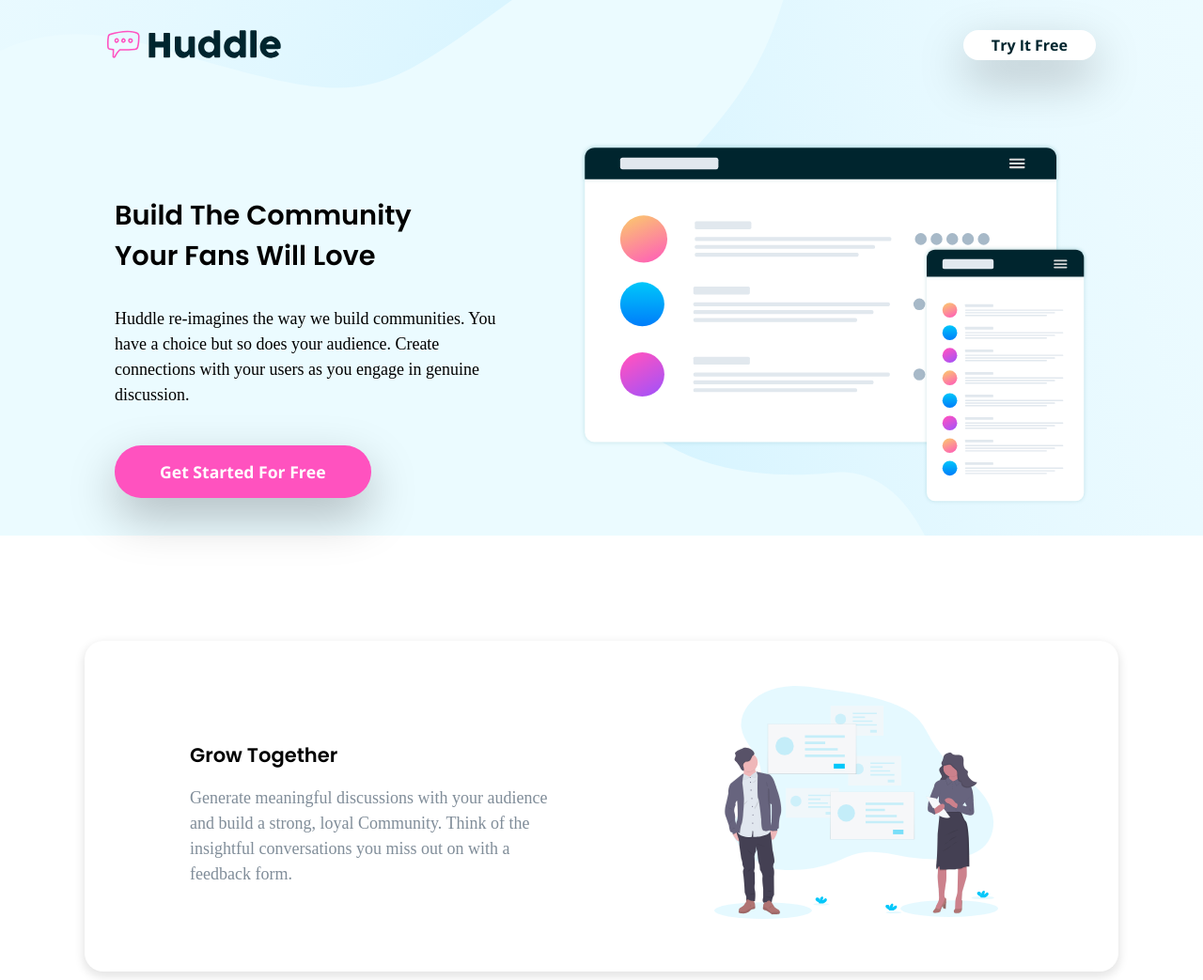
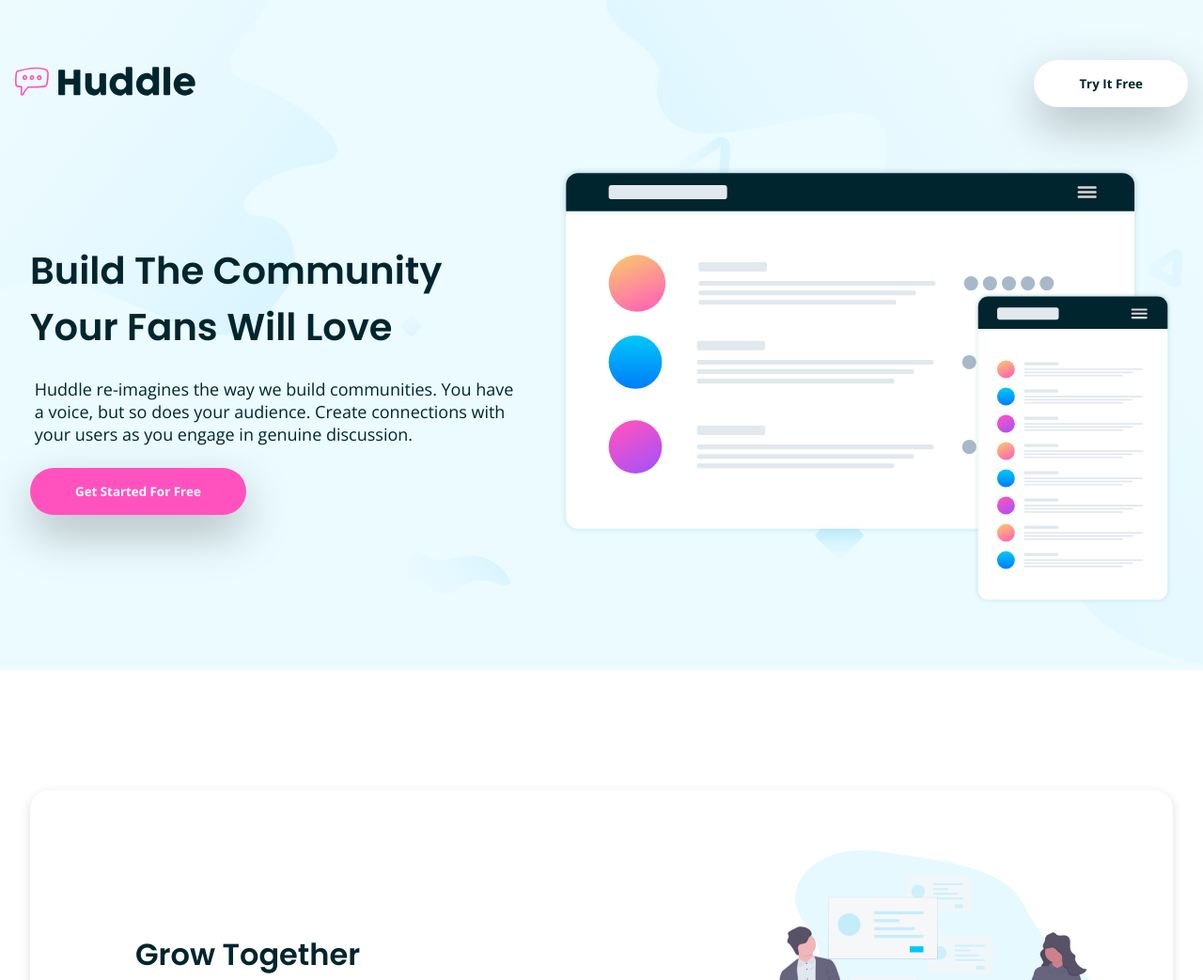
Before and after one commit to malachsalama/Huddle-landing-page-with-alternating-feature-blocks, a plain HTML site: page index.html in a window 1280 px wide. Shown: the top 1043 px of the page at 94% size. Drawn offline with nearby package versions, Linux system fonts and the light colour scheme.

Commit message:
fixed header and footer to take up all available viewport width

```diff
--- a/css/style.css
+++ b/css/style.css
@@ -8,7 +8,7 @@
   font-family: "Open Sans", sans-serif;
   font-weight: 700;
   padding: 5px 30px;
-  border-radius: 20px;
+  border-radius: 900px;
 }
 
 .primary-btn:hover {
@@ -25,7 +25,6 @@
   cursor: pointer;
   font-family: "Open Sans", sans-serif;
   font-weight: 700;
-  padding: 1rem 3rem;
 }
 
 .secondary-btn:hover {
@@ -40,16 +39,29 @@
 }
 
 body {
+  font-family: "Open Sans", sans-serif;
   font-size: 18px;
-  max-width: 1440px;
-  margin: auto;
-  line-height: 1.5;
+}
+
+.container {
+  max-width: 1300px;
+  margin: 0 auto;
+}
+
+img {
+  width: 100%;
+}
+
+h1 {
+  color: #00252e;
+  font-family: "Poppins", sans-serif;
+  font-weight: 600;
 }
 
 h3 {
+  color: #00252e;
   font-family: "Poppins", sans-serif;
   font-weight: 600;
-  margin: 1rem 0;
 }
 
 ul {
@@ -57,12 +69,12 @@ ul {
 }
 
 .header {
-  background: url(../images/bg-hero-mobile.svg);
+  background-image: url(../images/bg-hero-mobile.svg);
   background-position: center;
   background-repeat: no-repeat;
   background-size: cover;
   position: relative;
-  width: 100%;
+  padding: 2rem 1rem;
 }
 
 .header::before {
@@ -83,14 +95,13 @@ ul {
   -webkit-box-pack: justify;
       -ms-flex-pack: justify;
           justify-content: space-between;
-  padding: 1.5rem;
 }
 
 .header .nav .logo {
-  height: 20px;
+  width: 7rem;
 }
 
-.showcase-content {
+.showcase {
   display: -webkit-box;
   display: -ms-flexbox;
   display: flex;
@@ -98,42 +109,27 @@ ul {
   -webkit-box-direction: normal;
       -ms-flex-direction: column;
           flex-direction: column;
-  -webkit-box-align: center;
-      -ms-flex-align: center;
-          align-items: center;
-  -webkit-box-pack: center;
-      -ms-flex-pack: center;
-          justify-content: center;
+  color: #00252e;
   text-align: center;
+  margin: 4rem 1rem 0;
 }
 
 .showcase-content h1 {
-  font-family: "Poppins", sans-serif;
-  font-size: 1.7rem;
-  font-weight: 600;
-  margin: 2rem;
-  margin-top: 5rem;
+  font-size: 1.5rem;
 }
 
 .showcase-content p {
-  margin-bottom: 2.5rem;
-  padding: 0 2rem;
+  margin: 1.5rem 0.3rem;
 }
 
-.showcase img {
-  width: 100%;
-  margin-top: 2rem;
-  padding: 2rem;
+.showcase-content .secondary-btn {
+  padding: 1rem 3rem;
+  margin-bottom: 4rem;
 }
 
 .main {
   background-color: #fff;
   margin: 4rem 1rem;
-}
-
-.main img {
-  width: 100%;
-  padding: 3rem 1rem;
 }
 
 .main .card {
@@ -171,9 +167,18 @@ ul {
   position: absolute;
   text-align: center;
   width: 90%;
-  margin: 3rem auto 0 auto;
-  padding: 2rem 0.2rem;
+  -webkit-transform: translateX(-50%);
+          transform: translateX(-50%);
+  left: 50%;
+  max-width: 50rem;
+  margin-top: 2rem;
+  padding: 3rem 1rem;
   z-index: 2;
+}
+
+.main .banner .secondary-btn {
+  padding: 1rem 3rem;
+  margin-top: 1rem;
 }
 
 footer {
@@ -190,10 +195,6 @@ footer p {
   text-align: center;
 }
 
-.footer-content {
-  margin: 1.5rem 0;
-}
-
 .footer-content ul:nth-child(2) {
   margin-top: 3.5rem;
 }
@@ -202,22 +203,30 @@ footer p {
   margin: 1rem 0;
 }
 
+.footer-content li img {
+  width: 14px;
+}
+
 .footer-content li p {
   display: inline;
   margin-left: 1rem;
+}
+
+.footer-content .footer-nav li {
+  cursor: pointer;
+}
+
+.footer-content .footer-nav li:hover {
+  text-decoration: underline;
 }
 
 .footer-content .social {
   display: -webkit-box;
   display: -ms-flexbox;
   display: flex;
-  -webkit-box-align: center;
-      -ms-flex-align: center;
-          align-items: center;
   -webkit-box-pack: center;
       -ms-flex-pack: center;
           justify-content: center;
-  text-align: center;
 }
 
 .footer-content .social i {
@@ -246,52 +255,67 @@ footer p {
   width: 40%;
 }
 
+.attribution {
+  position: absolute;
+  bottom: 0.5rem;
+  color: #fff;
+  font-size: 0.8rem;
+  left: 50%;
+  width: 90%;
+  margin-top: 1rem;
+  -webkit-transform: translateX(-50%);
+          transform: translateX(-50%);
+  text-align: center;
+}
+
 .attribution a {
   color: #ff52bf;
   text-decoration: none;
 }
 
 @media screen and (min-width: 996px) {
+  .header {
+    background-image: url(../images/bg-hero-desktop.svg);
+    padding: 4rem 1rem;
+  }
   .header .nav {
-    padding-top: 2rem;
+    -webkit-box-align: center;
+        -ms-flex-align: center;
+            align-items: center;
   }
   .header .nav .logo {
-    height: 30px;
+    width: 12rem;
   }
   .header .nav .primary-btn {
-    font-size: 1rem;
-  }
-  .container {
-    max-width: 1100px;
-    margin: 0 auto;
+    padding: 1rem 3rem;
   }
   .showcase {
     display: -webkit-box;
     display: -ms-flexbox;
     display: flex;
-    -ms-flex-pack: distribute;
-        justify-content: space-around;
+    -webkit-box-orient: horizontal;
+    -webkit-box-direction: normal;
+        -ms-flex-direction: row;
+            flex-direction: row;
+    text-align: left;
   }
   .showcase-content {
-    width: 45%;
-    text-align: left;
-    -webkit-box-align: start;
-        -ms-flex-align: start;
-            align-items: flex-start;
+    width: 44%;
+    margin: 5rem 2rem 0 0;
   }
   .showcase-content h1 {
-    font-size: 1.8rem;
-    width: 70%;
+    font-size: 2.5rem;
+    margin-right: 2rem;
   }
   .showcase-content .secondary-btn {
-    font-size: 1.1rem;
-    margin-left: 2rem;
+    padding: 1rem 3rem;
+    margin-bottom: 4rem;
   }
-  .showcase img {
-    width: 55%;
+  .showcase-image {
+    width: 54%;
   }
   .main {
-    margin: 7rem 0;
+    margin: 8rem auto;
   }
   .main .card {
     display: -webkit-box;
@@ -301,13 +325,21 @@ footer p {
     -webkit-box-direction: normal;
         -ms-flex-direction: row;
             flex-direction: row;
-    padding: 0 7rem;
+    margin: 0 2rem 2rem;
+    padding: 4rem 4rem 4rem 7rem;
+    -webkit-transition: 0.3s all;
+    transition: 0.3s all;
   }
-  .main .card-image {
-    max-width: 400px;
+  .main .card:hover {
+    -webkit-transform: scale(1.01);
+            transform: scale(1.01);
   }
   .main .card-content {
     text-align: left;
+  }
+  .main .card-content h3 {
+    font-size: 2rem;
+    margin: 0 0 1rem;
   }
   .main .card:nth-child(odd) .card-image {
     -webkit-box-ordinal-group: 3;
@@ -320,32 +352,35 @@ footer p {
   .main .card:nth-child(odd) .card-content {
     margin-right: 10rem;
   }
-  .banner {
-    -webkit-transform: translateX(-50%);
-            transform: translateX(-50%);
-    left: 50%;
-    max-width: 50%;
+  .main .banner {
+    max-width: 50rem;
+    margin-top: 6rem;
   }
-  .banner .secondary-btn {
+  .main .banner h3 {
+    font-size: 1.8rem;
+  }
+  .main .banner .secondary-btn {
     font-size: 1.1rem;
     margin: 1.5rem 0;
     padding: 1.5rem 5rem;
   }
   footer {
-    margin-top: 15rem;
-    padding: 10rem 0 7rem 0;
+    margin-top: 18rem;
+    padding: 10rem 4rem 7rem 4rem;
     position: relative;
   }
   .footer-logo {
-    width: 20%;
+    width: 15%;
   }
   .footer-content {
     display: -ms-grid;
     display: grid;
     -ms-grid-columns: 2fr 1fr 1fr 1fr;
         grid-template-columns: 2fr 1fr 1fr 1fr;
-    -webkit-column-gap: 3rem;
-            column-gap: 3rem;
+    grid-gap: 2rem;
+  }
+  .footer-content ul:nth-child(1) {
+    margin-right: 5rem;
   }
   .footer-content ul:nth-child(2) {
     margin-top: 0;
@@ -355,17 +390,6 @@ footer p {
     right: 3rem;
     font-size: 0.8rem;
   }
-  .attribution {
-    position: absolute;
-    bottom: 1rem;
-    color: #fff;
-    font-size: 0.9rem;
-    left: 50%;
-    width: 90%;
-    -webkit-transform: translateX(-50%);
-            transform: translateX(-50%);
-    text-align: center;
-  }
   .attribution span {
     display: inline-block;
   }
--- a/index.html
+++ b/index.html
@@ -13,16 +13,20 @@
     <header class="header">
         <div class="container">
             <nav class="nav">
-                <img src="./images/logo.svg" alt="Logo" class="logo">
+                <div class="logo">
+                    <img src="./images/logo.svg" alt="Logo">
+                </div>
                 <button class="primary-btn">Try It Free</button>
             </nav>
             <div class="showcase">
                 <div class="showcase-content">
                     <h1>Build The Community Your Fans Will Love</h1>
-                    <p>Huddle re-imagines the way we build communities. You have a choice but so does your audience. Create connections with your users as you engage in genuine discussion.</p>
+                    <p>Huddle re-imagines the way we build communities. You have a voice, but so does your audience. Create connections with your users as you engage in genuine discussion.</p>
                     <button class="secondary-btn">Get Started For Free</button>
                 </div>
-                <img src="./images/illustration-mockups.svg" alt="Mockup">
+                <div class="showcase-image">
+                    <img src="./images/illustration-mockups.svg" alt="Mockup">
+                </div>
             </div>
         </div>
     </header>
@@ -65,7 +69,9 @@
 
     <footer>
         <div class="container">
-            <img src="./images/logo-light.svg" alt="Huddle" class="footer-logo">
+            <div class="footer-logo">
+                <img src="./images/logo-light.svg" alt="Huddle">
+            </div>
             <div class="footer-content">
                 <ul>
                     <li>
@@ -81,12 +87,12 @@
                         <p>example@huddle.com </p>
                     </li>
                 </ul>
-                <ul>
+                <ul class="footer-nav">
                     <li>About Us</li>
                     <li>What We Do</li>
                     <li>FAQ</li>
                 </ul>
-                <ul>
+                <ul class="footer-nav">
                     <li>Career</li>
                     <li>Blog</li>
                     <li>Contact Us</li>
```
